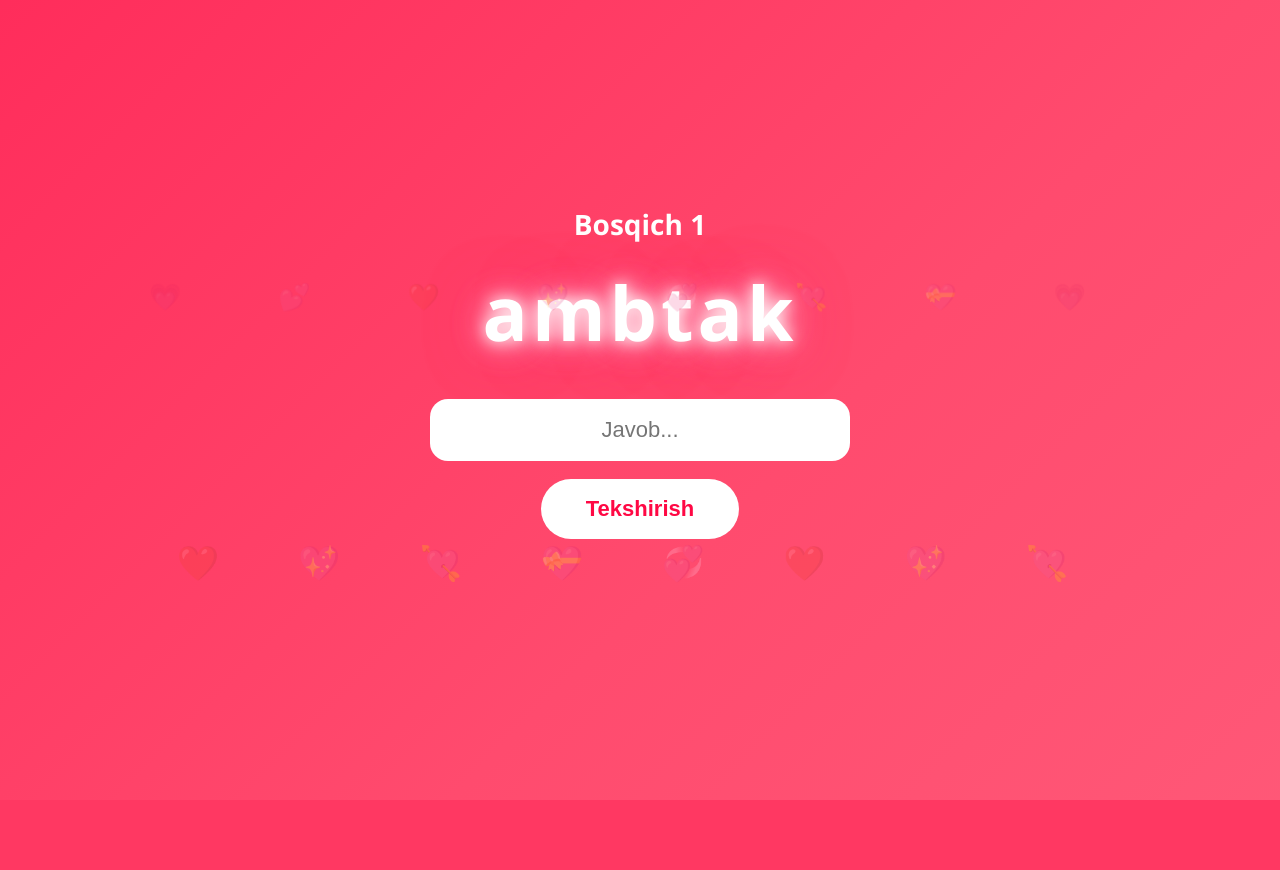
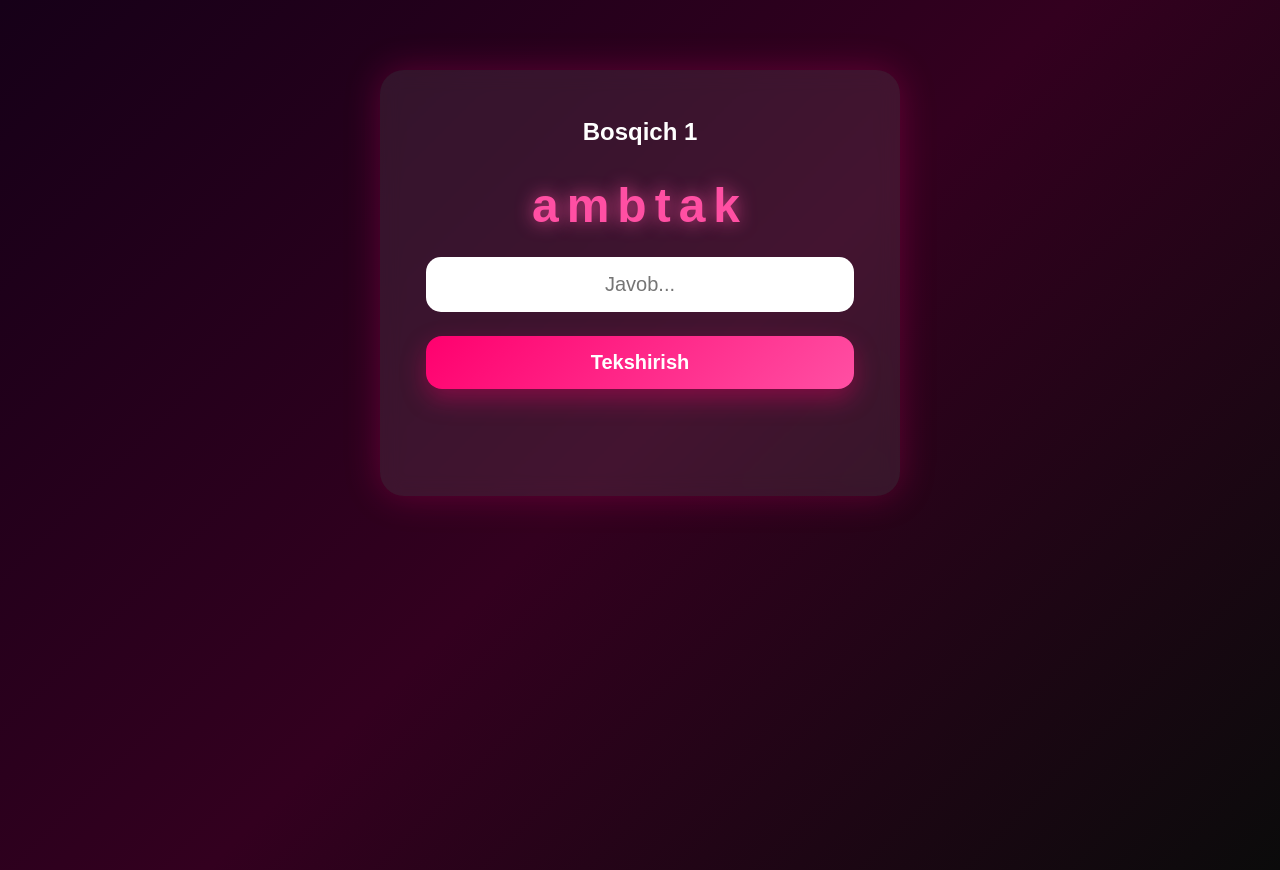
Before and after one commit to shohjahon1255/kongil-gaplari, a Flask app: page /game in a window 1280 px wide. Before the commit the page ends 800 px from the top, so only its background shows below. Run offline with Flask 3, Linux system fonts and the light colour scheme.

Commit message:
Update style.css

```diff
--- a/static/style.css
+++ b/static/style.css
@@ -1,250 +1,185 @@
 * {
-    margin: 0;
-    padding: 0;
     box-sizing: border-box;
 }
 
 body {
+    margin: 0;
     min-height: 100vh;
-    font-family: 'Segoe UI', Arial, sans-serif;
+    background: linear-gradient(135deg, #160018, #33001f, #0b0b0b);
     color: white;
+    font-family: Arial, sans-serif;
     text-align: center;
-    overflow: hidden;
-    background: linear-gradient(135deg, #ff0844, #ff4b6e, #ff758c, #ffb199);
-    background-size: 400% 400%;
-    animation: bgMove 8s ease infinite;
+    overflow-x: hidden;
 }
 
-.center {
-    min-height: 100vh;
-    width: 100%;
-    padding: 25px;
-    display: flex;
-    flex-direction: column;
-    justify-content: center;
-    align-items: center;
-
-    background: radial-gradient(circle, rgba(255,255,255,0.20), transparent 55%);
+.center,
+.container {
+    width: 92%;
+    max-width: 520px;
+    margin: 70px auto;
+    padding: 28px 22px;
+    border-radius: 24px;
+    background: rgba(255, 255, 255, 0.08);
+    box-shadow: 0 0 35px rgba(255, 0, 120, 0.25);
+    backdrop-filter: blur(10px);
 }
 
 h1 {
-    font-size: 58px;
-    margin-bottom: 18px;
-    letter-spacing: 1px;
-    text-shadow:
-        0 0 10px white,
-        0 0 25px #fff,
-        0 0 45px #ff2d75,
-        0 0 70px #ff0055;
-    animation: glow 1.8s infinite alternate;
+    font-size: 42px;
+    margin-bottom: 12px;
 }
 
-p {
+h2 {
     font-size: 24px;
-    max-width: 650px;
-    margin-bottom: 38px;
-    line-height: 1.5;
-    text-shadow: 0 3px 15px rgba(0,0,0,0.35);
-}
-
-.btn {
-    display: inline-block;
-    padding: 18px 50px;
-    background: white;
-    color: #ff0844;
-    text-decoration: none;
-    font-size: 22px;
-    font-weight: 800;
-    border-radius: 50px;
-    box-shadow:
-        0 0 15px rgba(255,255,255,0.9),
-        0 12px 30px rgba(0,0,0,0.35);
-    transition: 0.3s ease;
-}
-
-.btn:hover {
-    transform: scale(1.08) translateY(-4px);
-    box-shadow:
-        0 0 30px white,
-        0 18px 40px rgba(0,0,0,0.45);
-}
-
-/* Yurakchalar */
-body::before {
-    content: "❤️ 💖 💘 💝 💞 ❤️ 💖 💘";
-    position: fixed;
-    top: -80px;
-    left: 0;
-    width: 100%;
-    font-size: 34px;
-    letter-spacing: 35px;
-    opacity: 0.28;
-    animation: hearts 9s linear infinite;
-}
-
-body::after {
-    content: "💗 💕 ❤️ 💖 💞 💘 💝 💗";
-    position: fixed;
-    top: -120px;
-    left: 0;
-    width: 100%;
-    font-size: 26px;
-    letter-spacing: 45px;
-    opacity: 0.22;
-    animation: hearts 13s linear infinite;
-}
-
-@keyframes bgMove {
-    0% {
-        background-position: 0% 50%;
-    }
-    50% {
-        background-position: 100% 50%;
-    }
-    100% {
-        background-position: 0% 50%;
-    }
-}
-
-@keyframes glow {
-    from {
-        text-shadow:
-            0 0 10px white,
-            0 0 25px #fff,
-            0 0 45px #ff2d75;
-    }
-    to {
-        text-shadow:
-            0 0 20px white,
-            0 0 40px #fff,
-            0 0 70px #ff2d75,
-            0 0 100px #ff0055;
-    }
-}
-
-@keyframes hearts {
-    0% {
-        transform: translateY(-100px);
-    }
-    100% {
-        transform: translateY(110vh);
-    }
-}
-
-/* Telefon uchun */
-@media (max-width: 768px) {
-    h1 {
-        font-size: 36px;
-    }
-
-    p {
-        font-size: 18px;
-    }
-
-    .btn {
-        font-size: 18px;
-        padding: 15px 38px;
-    }
-
-    body::before {
-        font-size: 24px;
-        letter-spacing: 18px;
-    }
-
-    body::after {
-        font-size: 20px;
-        letter-spacing: 20px;
-    }
-}
-
-.container {
-    min-height: 100vh;
-    width: 100%;
-    padding: 25px;
-    display: flex;
-    flex-direction: column;
-    justify-content: center;
-    align-items: center;
-    gap: 18px;
-}
-
-#level {
-    font-size: 28px;
-    font-weight: 700;
 }
 
 #scrambled {
-    font-size: 75px;
-    font-weight: 900;
-    letter-spacing: 4px;
-    text-shadow:
-        0 0 15px white,
-        0 0 35px #fff,
-        0 0 60px #ff0055;
+    font-size: 48px;
+    letter-spacing: 8px;
+    color: #ff4fa3;
+    text-shadow: 0 0 18px rgba(255, 79, 163, 0.8);
 }
 
-#answer {
-    width: 85%;
-    max-width: 420px;
-    padding: 18px 22px;
-    font-size: 22px;
+input {
+    width: 90%;
+    padding: 16px;
+    border-radius: 15px;
     border: none;
     outline: none;
-    border-radius: 18px;
+    font-size: 20px;
     text-align: center;
+    margin: 12px 0;
 }
 
-button {
-    padding: 17px 45px;
-    font-size: 22px;
-    font-weight: 800;
+button,
+.btn {
+    display: inline-block;
+    width: 90%;
+    margin-top: 12px;
+    padding: 15px 20px;
     border: none;
-    border-radius: 50px;
-    background: white;
-    color: #ff0844;
+    border-radius: 16px;
+    background: linear-gradient(135deg, #ff006e, #ff4fa3);
+    color: white;
+    font-size: 20px;
+    font-weight: bold;
+    text-decoration: none;
+    cursor: pointer;
+    box-shadow: 0 10px 25px rgba(255, 0, 110, 0.35);
+}
+
+button:active,
+.btn:active {
+    transform: scale(0.97);
 }
 
 #msg {
-    font-size: 30px;
+    min-height: 35px;
+    font-size: 22px;
     font-weight: bold;
+}
+
+.good {
+    color: #55ff99;
+}
+
+.bad {
+    color: #ff5c5c;
 }
 
 .modal {
     display: none;
     position: fixed;
     inset: 0;
-    background: rgba(0,0,0,0.65);
+    background: rgba(0, 0, 0, 0.75);
+    align-items: center;
     justify-content: center;
-    align-items: center;
+    padding: 20px;
+    z-index: 10;
 }
 
 .modal-content {
-    width: 85%;
-    max-width: 420px;
-    padding: 30px;
-    background: white;
-    color: #ff0844;
+    max-width: 480px;
+    width: 100%;
+    padding: 28px;
     border-radius: 25px;
-    text-align: center;
-    font-size: 22px;
+    background: linear-gradient(135deg, #2b002d, #56002e);
+    box-shadow: 0 0 35px rgba(255, 0, 130, 0.45);
+    animation: pop 0.35s ease;
 }
 
-@media (max-width: 768px) {
-    #level {
-        font-size: 24px;
+.modal-content h2 {
+    font-size: 34px;
+}
+
+.modal-content p {
+    font-size: 20px;
+    line-height: 1.5;
+}
+
+.heart {
+    position: fixed;
+    bottom: -30px;
+    font-size: 26px;
+    animation: fly 2s linear forwards;
+    z-index: 999;
+}
+
+@keyframes fly {
+    0% {
+        transform: translateY(0) scale(1);
+        opacity: 1;
+    }
+    100% {
+        transform: translateY(-100vh) scale(1.7);
+        opacity: 0;
+    }
+}
+
+@keyframes pop {
+    from {
+        transform: scale(0.8);
+        opacity: 0;
+    }
+    to {
+        transform: scale(1);
+        opacity: 1;
+    }
+}
+
+@media (max-width: 600px) {
+    .center,
+    .container {
+        margin: 35px auto;
+        padding: 24px 16px;
+    }
+
+    h1 {
+        font-size: 31px;
+    }
+
+    h2 {
+        font-size: 21px;
     }
 
     #scrambled {
-        font-size: 55px;
+        font-size: 36px;
+        letter-spacing: 5px;
+        word-break: break-word;
     }
 
-    #answer {
-        font-size: 20px;
-        padding: 16px;
+    input {
+        font-size: 18px;
+        padding: 15px;
     }
 
-    button {
-        font-size: 20px;
-        padding: 15px 38px;
+    button,
+    .btn {
+        font-size: 18px;
+        padding: 15px;
+    }
+
+    .modal-content p {
+        font-size: 18px;
     }
 }
```
